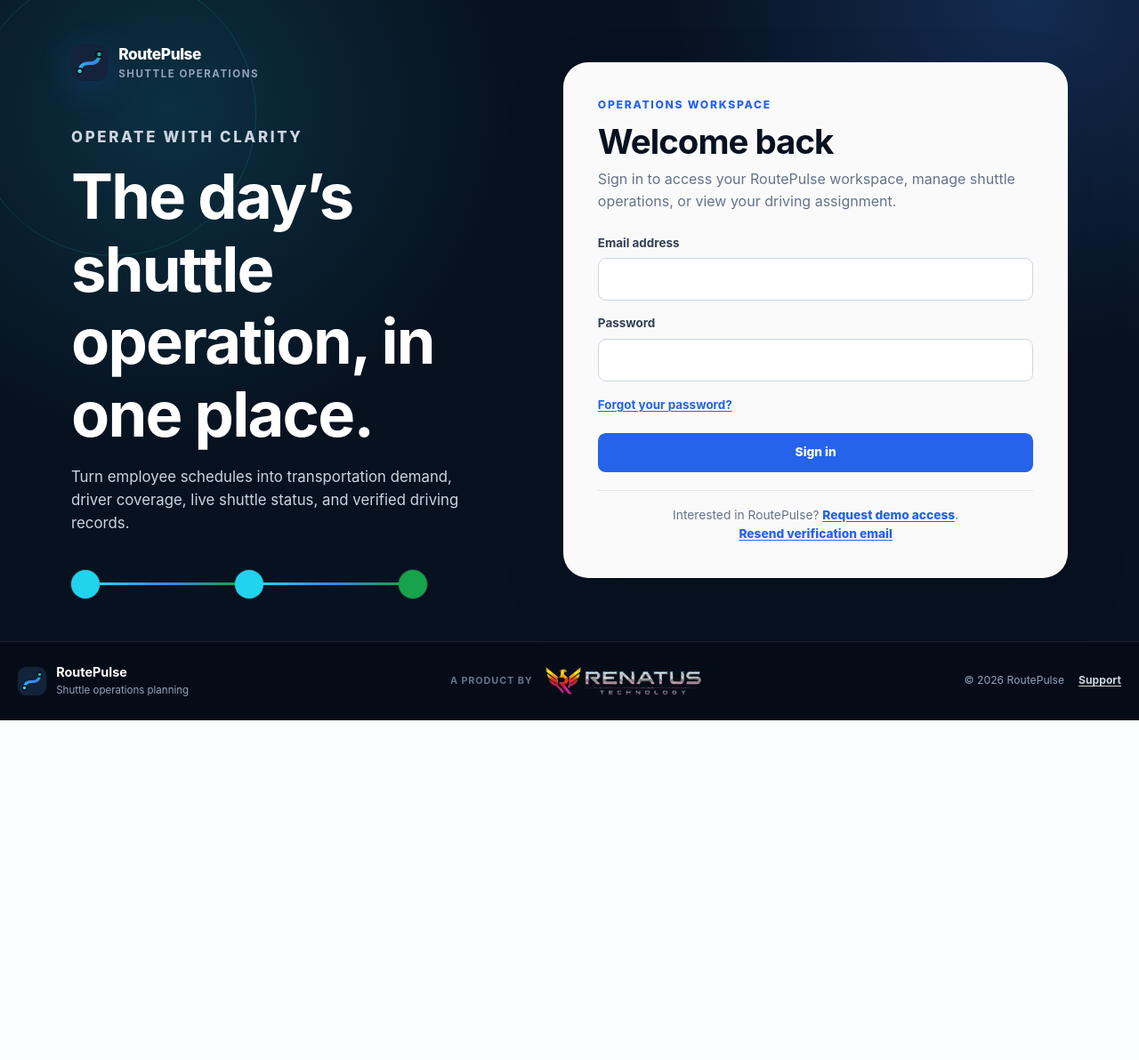
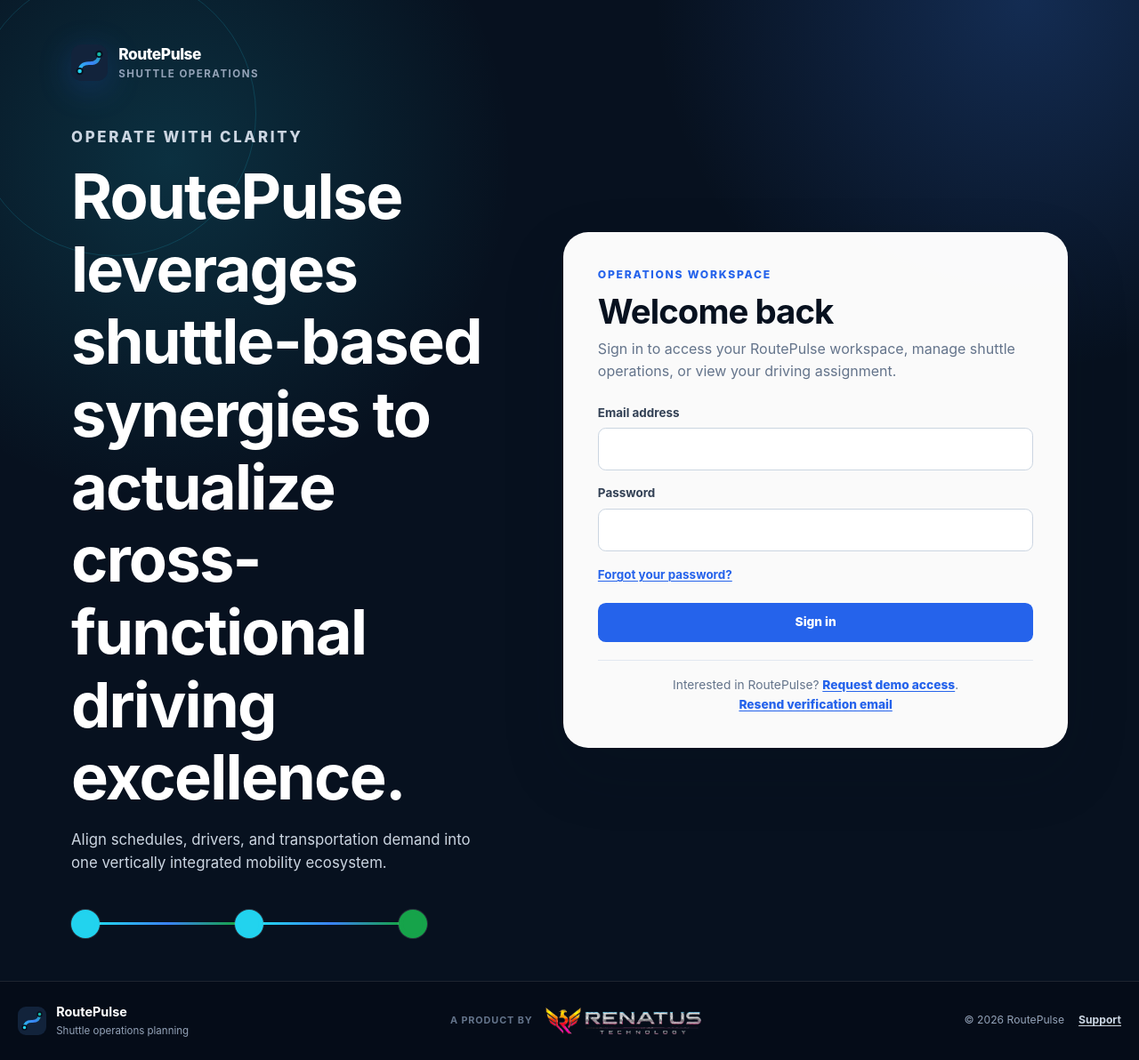
Before and after one commit to victorpena210/is-the-shuttle-running, a Spring Boot app: page /login in a window 1280 px wide. Shown: the whole page at 89% size. Before the commit the page ends 810 px from the top, so only its background shows below. Run offline with Spring Boot 4, Linux system fonts and the light colour scheme; some of the project's set-up classes (security, data sources, template engines, error pages and the like) are left out, and stand-ins take their place.

Commit message:
uploaded random corporate jargon

```diff
--- a/src/main/resources/templates/login.html
+++ b/src/main/resources/templates/login.html
@@ -20,12 +20,15 @@
             </span>
         </a>
 
-        <p class="public-kicker">Operate with clarity</p>
-        <h1 id="product-heading">The day’s shuttle operation, in one place.</h1>
-        <p>
-            Turn employee schedules into transportation demand, driver coverage, live shuttle status,
-            and verified driving records.
-        </p>
+		<p class="public-kicker">Operate with clarity</p>
+		<h1 id="product-heading">
+		    RoutePulse leverages <strong>shuttle-based synergies</strong> to actualize cross-functional
+		    driving excellence.
+		</h1>
+		<p>
+		    Align schedules, drivers, and transportation demand into one vertically integrated mobility
+		    ecosystem.
+		</p>
 
         <div class="route-visual" aria-hidden="true">
             <span class="route-stop"></span>
```
